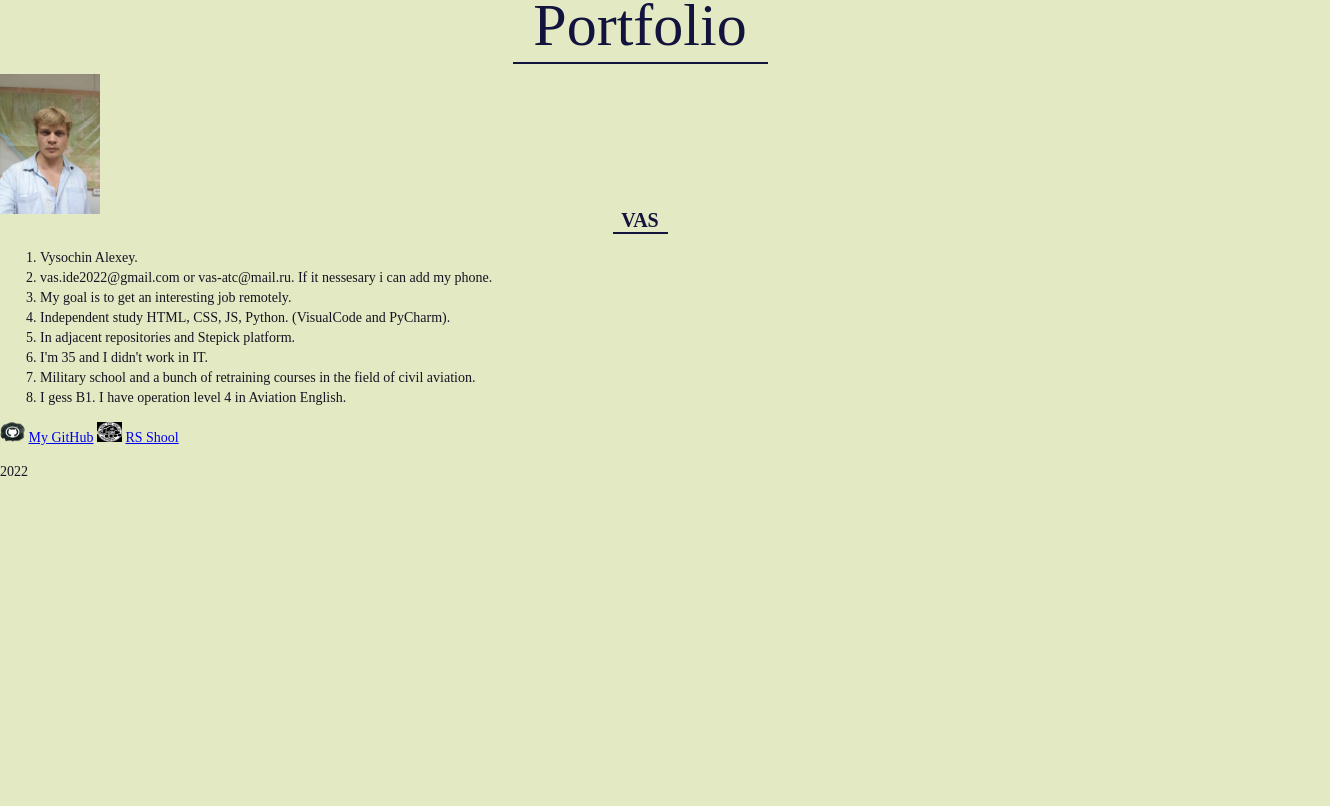
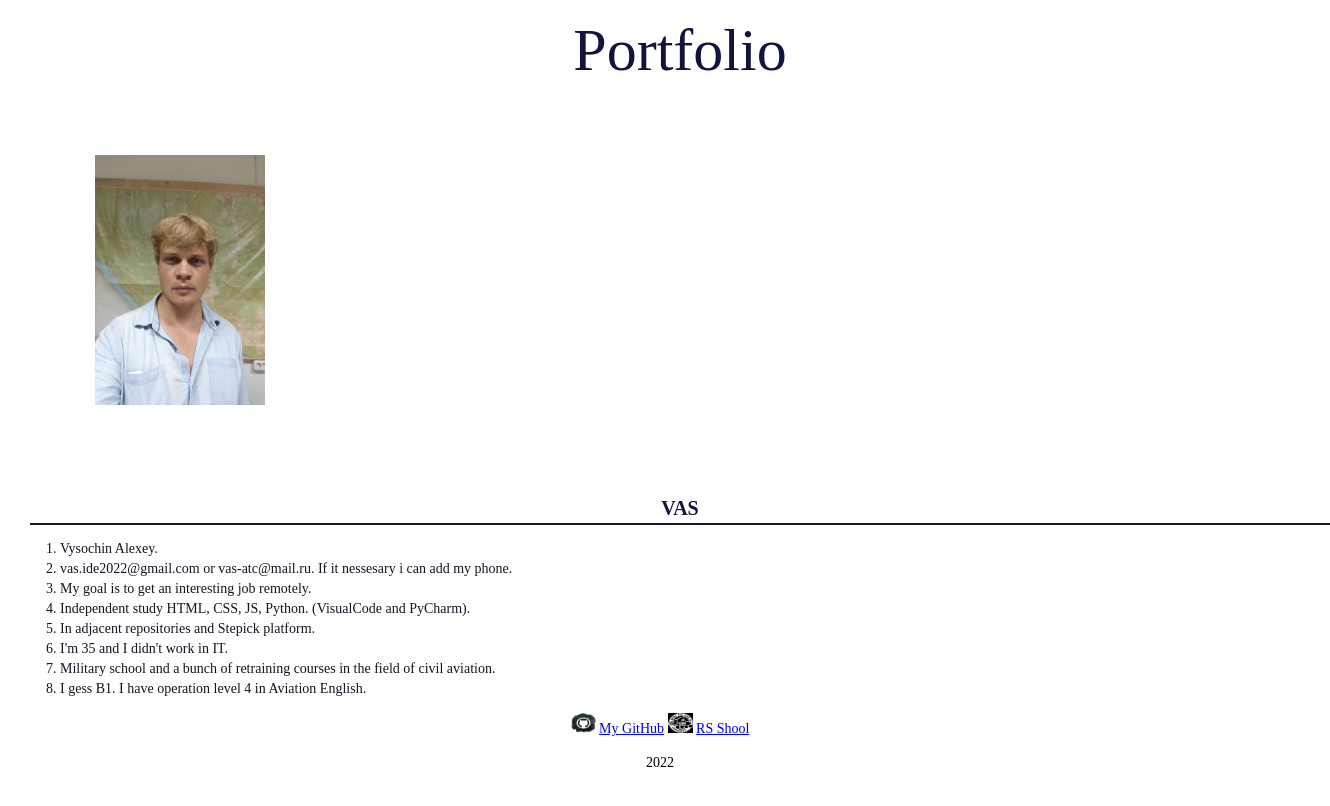
Before and after one commit to vas-ide/rsschool-cv, a plain HTML site: page index.html in a window 1280 px wide. Shown: the whole page, 1330 px wide, since content can reach past the window. Drawn offline with Linux system fonts and the light colour scheme.

Commit message:
fix: add inform.

```diff
--- a/index.html
+++ b/index.html
@@ -5,16 +5,16 @@
     <title> About me. </title>
     <link rel="stylesheet" href="style.css">
   </head>
-  <body class="back-color">
+  <body>
     <header>
       <div>
         <h1>Portfolio</h1>
-        <img src="img/I.jpg" width="100" height="140" alt="I">
+        <img class="foto" src="img/I.jpg" alt="I'm">
       </div>
     </header>
     <section>
       <h2>VAS</h2>
-      <ol>
+      <ol class="back-color">
         <li>Vysochin Alexey.</li>
         <li>vas.ide2022@gmail.com or vas-atc@mail.ru. If it nessesary i can add my phone.</li>
         <li>My goal is to get an interesting job remotely.</li>
@@ -25,8 +25,8 @@
         <li>I gess B1. I have operation level 4 in Aviation English.</li>
       </ol>
     </section>
-
-    <footer>
+    <div></div>
+    <footer class="footer img">
         <img src="img/git.png" width="25" height="20" alt="AVA">
         <a href="https://github.com/vas-ide"> My GitHub</a>
         <img src="img/rss.jpeg" width="25" height="20" alt="AVA">
--- a/style.css
+++ b/style.css
@@ -1,6 +1,8 @@
 body {
-    margin: 0;
-    padding: 0;
+    width: 100%;
+    height: 100%;
+    margin: 10px;
+    padding: 10px;
     font-family: "Times New Roman", sans-serif;
     font-size: 14px;
     line-height: 20px;
@@ -8,29 +10,49 @@ body {
   }
 
   h1 {
-    width: 255px;
-    margin: 0 auto 10px;
+    width: 100%;
+    height: 100%;
+    margin: 10px;
+    padding: 10px;
+    font-size: 60px;
     text-align: center;
     font-weight: normal;
-    font-size: 60px;
-    line-height: 50px;
+    color: #13143d;
+
+  }
+
+  h2 {
+    width: 100%;
+    height: 100%;
+    margin: 10px;
+    padding: 10px;
+    text-align: center;
+    font-size: 20px;
+    line-height:5px;
     color: #13143d;
     border-bottom: 2px solid #13143d;
     padding-bottom: 12px;
   }
 
-  h2 {
-    width: 55px;
-    margin: 0;
-    margin: 0 auto 10px;
-    text-align: center;
-    font-size: 20px;
-    line-height: 0px;
-    color: #13143d;
-    border-bottom: 2px solid #13143d;
-    padding-bottom: 12px;
-  }
+ .foto {
+  margin: 75px;
+  padding: 0px;
+  text-align: center;
+  width: 170px;
+  height: 250px;
+  background-color: #13143d;
+ }
+
+ .footer {
+  text-align: center;
+  color: #000;
+ }
+
+ .img {
+  text-align: center;
+  color: #000;
+ }
 
 .back-color{
-    background-color:rgb(227, 233, 194)
+
 }
```
Also changed, not shown: 1 other file.
